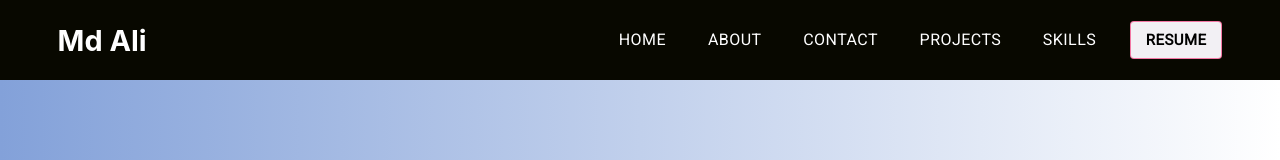
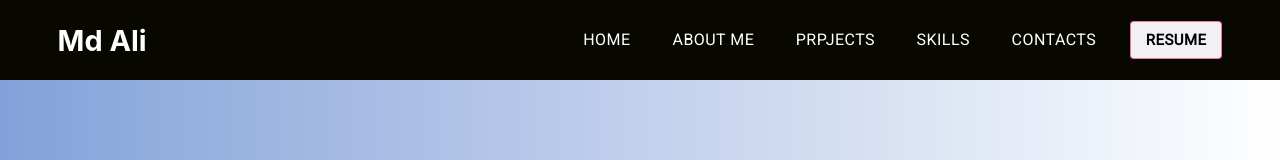
Before and after one commit to mdali-11/mdali-11.github.io, a React (Create React App) app: page / in a window 1280 px wide. Shown: the top 160 px of the page. Built offline with nearby package versions, Linux system fonts and the light colour scheme.

Commit message:
added portfolio

```diff
--- a/src/Components/MobNav.jsx
+++ b/src/Components/MobNav.jsx
@@ -46,13 +46,7 @@ export default function MobNav() {
                         toggleNavList("#about");
                         closeMobileMenu()
                     }}>
-                        <a href="#about">ABOUT</a>
-                    </li>
-                    <li className="option" onClick={()=>{
-                        toggleNavList("#contact");
-                        closeMobileMenu()
-                    }}>
-                        <a href="#contact">CONTACT</a>
+                        <a href="#about">ABOUT ME</a>
                     </li>
                     <li className="option" onClick={()=>{
                         toggleNavList("#projects");
@@ -65,6 +59,12 @@ export default function MobNav() {
                         closeMobileMenu()
                     }}>
                         <a href="#skills">SKILLS</a>
+                    </li>
+                    <li className="option" onClick={()=>{
+                        toggleNavList("#contact");
+                        closeMobileMenu()
+                    }}>
+                        <a href="#contact">CONTACT</a>
                     </li>
                     <li className="option mobile-option" onClick={()=>{
                         toggleNavList("/");
--- a/src/Components/Navbar.css
+++ b/src/Components/Navbar.css
@@ -169,6 +169,10 @@ margin: auto;
 
 }
 
+html{
+    scroll-behavior: smooth;
+}
+
 .Top_Area_Responsive{
 width: 80%;
 height: 90vh;
--- a/src/Components/Navbar.jsx
+++ b/src/Components/Navbar.jsx
@@ -10,7 +10,7 @@ export default function Navbar() {
     const toggleNavList = (id) => {
         var element = document.getElementById(id)
         if (element) {
-            element.scrollIntoView({ behavior: "smooth", block: 'center' });
+            element.scrollIntoView({ left:0,behavior: "smooth", block: 'center' });
         }
         setNavlist(!navList);
     };
@@ -41,23 +41,14 @@ export default function Navbar() {
                                     onClick={() => toggleNavList("#about")}
                                     style={{ color: "white", fontSize: "16px" }}
                                     variant="text" color="default">
-                                    ABOUT
-                                </Button>
-                            </a>
-                            <a href="#contact" className="underLine2 hide_on_responsive" >
-                                <Button
-                                    onClick={() => toggleNavList("#contact")}
-                                    style={{ color: "white", fontSize: "16px" }}
-                                    variant="text" color="default">
-                                    CONTACT
-                                </Button>
+                                    ABOUT ME                                </Button>
                             </a>
                             <a href="#projects" className="underLine2 hide_on_responsive" >
                                 <Button
                                     onClick={() => toggleNavList("#projects")}
                                     style={{ color: "white", fontSize: "16px" }}
                                     variant="text" color="default">
-                                    PROJECTS
+                                    PRPJECTS
                                 </Button>
                             </a>
                             <a href="#skills" className="underLine2 hide_on_responsive" >
@@ -66,6 +57,14 @@ export default function Navbar() {
                                     style={{ color: "white", fontSize: "16px" }}
                                     variant="text" color="default">
                                     SKILLS
+                                </Button>
+                            </a>
+                            <a href="#contact" className="underLine2 hide_on_responsive" >
+                                <Button
+                                    onClick={() => toggleNavList("#contact")}
+                                    style={{ color: "white", fontSize: "16px" }}
+                                    variant="text" color="default">
+                                    CONTACTS
                                 </Button>
                             </a>
                             <a href="/" className="underLine2">
```
